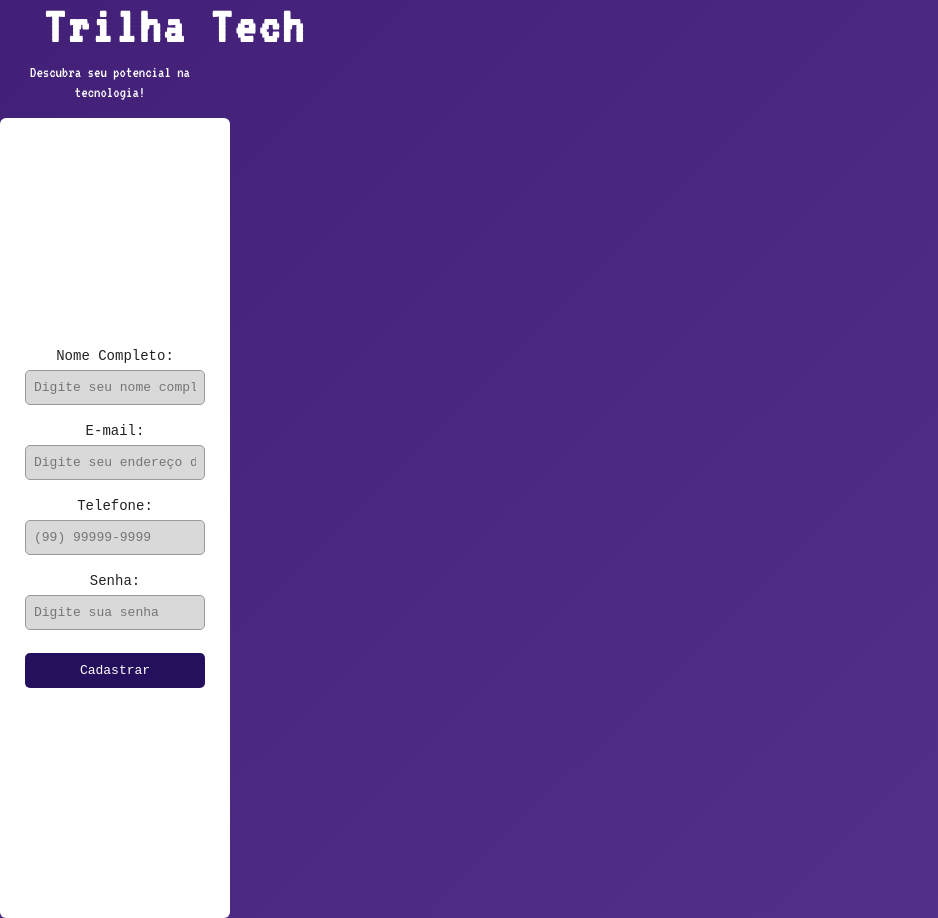
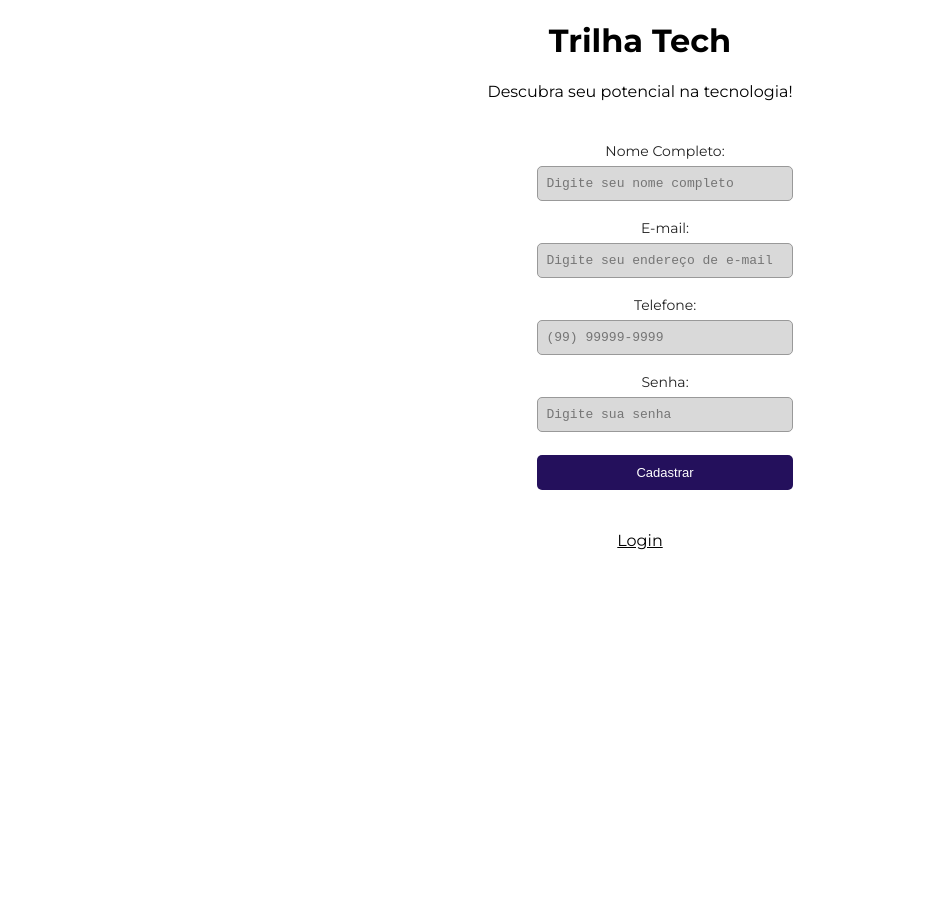
Before and after one commit to guilherme-marian/trilha-tech, a React (Create React App) app: page /cadastro in a window 1280 px wide. Shown: the whole page, without its empty margins (0-938 px from the left). After the commit the page ends 800 px from the top, so only its background shows below. Built offline with nearby package versions, Linux system fonts and the light colour scheme.

Commit message:
css changes

```diff
--- a/src/Pages/cadastro.js
+++ b/src/Pages/cadastro.js
@@ -1,11 +1,10 @@
 import React from 'react';
-import './cadastro.css';
-
+import Style from './cadastro.module.css'
 
 function Titulo(){
 
         return(
-            <div className="titulo">
+            <div className={Style.Titulo}>
                 <h1>Trilha Tech</h1>
                 <p>Descubra seu potencial na tecnologia!</p>
             </div>
@@ -15,8 +14,8 @@ function Titulo(){
 function CamposCadastro(){
     return(
 
-
-        <div className="campos-cadastro">
+    <div>
+        <div className={Style.camposCadastro}>
             <form action="/cadastro" method="post" class="form-usuario">
                     <div className="form-group">
 
@@ -42,6 +41,8 @@ function CamposCadastro(){
                     </form>
 
             </div>
+        <p className={Style.hyperlink}><a href="/">Login</a></p>
+    </div>
 
     )
 }
@@ -49,13 +50,15 @@ function CamposCadastro(){
 
 function Cadastro() {
     return(
-
-        <div className="cadastro">
+    <div className={Style.container}>
+        <div className={Style.Cadastro}>
 
         <Titulo/>
         <CamposCadastro/>
 
         </div>
+    </div>
+
 
     )
 
--- a/src/Pages/cadastro.css
+++ b/src/Pages/cadastro.module.css
@@ -1,22 +1,18 @@
-body {
+.container {
     margin: 0;
     padding: 0;
+    display: flex;
+    align-items: center;
+    justify-content: center;
 
-    font-family: "Courier New", monospace;
+    font-family:'montserrat' ;
 
-    background: linear-gradient(
-        135deg,
-        #432078,
-        #55328c
-    );
+    background-color: white;
 }
 
 
-
-
-.campos-cadastro {
+.camposCadastro {
     width: 100%;
-    min-height: 100vh;
 
     display: flex;
     align-items: center;
@@ -25,7 +21,11 @@ body {
     gap: 100px;
 }
 
-
+.camposCadastro form {
+    display: flex;
+    align-items: center;
+    justify-content: center;
+}
 
 
 .titulo {
@@ -36,7 +36,9 @@ body {
 }
 
 .titulo h1 {
-    margin: 0;
+    display: flex;
+    align-items: center;
+    justify-content: center;
 
     font-size: 52px;
     font-weight: 700;
@@ -54,8 +56,7 @@ body {
 
 
 
-.campos-cadastro {
-    width: 230px;
+.camposCadastro {
 
     background-color: white;
 
@@ -63,13 +64,10 @@ body {
 
     border-radius: 6px;
 
-    box-sizing: border-box;
+
 }
 
-
-
-
-.campos-cadastro label {
+.camposCadastro label {
     display: block;
 
     font-size: 14px;
@@ -82,7 +80,7 @@ body {
 
 
 
-.campos-cadastro input {
+.camposCadastro input {
     width: 100%;
     height: 35px;
 
@@ -104,7 +102,7 @@ body {
 
 
 
-.campos-cadastro button {
+.camposCadastro button {
     width: 100%;
     height: 35px;
 
@@ -117,16 +115,22 @@ body {
 
     color: white;
 
-    font-family: "Courier New", monospace;
     font-size: 13px;
 
     cursor: pointer;
 }
 
+p {
+    color: black;
+}
+
+.hyperlink a{
+    text-decoration:underline;
+    color: black
+}
 
 
-
-.campos-cadastro button:hover {
+.camposCadastro button:hover {
     background-color: #351783;
 }
 
--- a/src/Pages/home.js
+++ b/src/Pages/home.js
@@ -0,0 +1,13 @@
+import React from 'react'
+import styles from './home.module.css'
+
+function Home()
+{
+    return(
+        <>
+            <p>Gracias supercell</p>
+        </>
+    )
+}
+
+export default Home;
--- a/src/Pages/login.js
+++ b/src/Pages/login.js
@@ -1,34 +1,34 @@
 import React, { Component } from 'react';
-import './login.css';
-import Andre from './../Assets/andreLogin.png';
-
+import Style from './login.module.css'
 
 class Titulo extends Component {
     render() {
         return(
-            <div className="titulo">
-                <h1>Trilha Tech</h1>
-                <p>Descubra seu potencial na tecnologia!</p>
+            <div>
+                <div className={Style.Titulo}>
+                    <h1>Trilha Tech</h1>
+                    <p>Descubra seu potencial na tecnologia!</p>
+                </div>
             </div>
+
         );
     }
 }
 
-
 class CamposLogin extends Component {
     render() {
         return(
-            <>
-            <div className="campos-login">
+        <div>
+            <div className={Style.camposLogin}>
                 <form action={"/logar"} method='POST'>
-                    <label>E-mail:</label>
+                    <label><b>E-mail:</b></label>
 
                     <input
                         type="email"
                         placeholder="Digite seu e-mail"
                     />
 
-                    <label>Senha:</label>
+                    <label><b>Senha:</b></label>
 
                     <input
                         type="password"
@@ -37,10 +37,10 @@ class CamposLogin extends Component {
 
                     <input class="submit" type="submit" value="Entrar"/>
                 </form>
-                <p>Não possui conta? <a href="/cadastro">Cadastre-se</a></p>
+                <p className={Style.hyperlink}><a href="/cadastro">Cadastre-se</a></p>
             </div>
 
-            </>
+        </div>
         );
     }
 }
@@ -49,19 +49,16 @@ class CamposLogin extends Component {
 class Login extends Component {
     render() {
         return(
-            <div className="login">
+            <div className={Style.container}>
+                <div className={Style.Login}>
 
-                <Titulo />
+                    <Titulo />
 
-                <img
-                    src={Andre}
-                    className="personagem"
-                    alt="Andre"
-                />
+                    <CamposLogin />
 
-                <CamposLogin />
+                </div>
+            </div>
 
-            </div>
         );
     }
 }
--- a/src/Pages/login.css
+++ b/src/Pages/login.module.css
@@ -1,40 +1,35 @@
 @import url('https://fonts.googleapis.com/css2?family=VT323&display=swap');
 
 
-body {
-    margin: 0;
-    padding: 0;
-
-    font-family: "Courier New", monospace;
-
-    background: linear-gradient(
-        135deg,
-        #432078,
-        #55328c
-    );
-
+.container {
+    margin: 200px;
+    margin-left: 100px;
+    margin-right: 100px;
+    display: flex;
+    align-items: center;
+    justify-content: center;
+    font-family: 'montserrat';
 }
 
 .login {
-    width: 100%;
-    min-height: 100vh;
+
 
     display: flex;
     align-items: center;
     justify-content: center;
 
-    gap: 150px;
+
 }
 
 
 .titulo {
     width: 500px;
-    color: white;
+
 }
 
 .titulo h1 {
     margin: 0;
-
+    color: #5e17eb;
     font-family: 'VT323', monospace;
     font-size: 100px;
     font-weight: 400;
@@ -51,20 +46,18 @@ body {
 }
 
 
-.campos-login {
+.camposLogin {
     width: 350px;
-
     background-color: white;
-
     padding: 35px;
+    border: 1px solid black;
 
     border-radius: 8px;
-
     box-sizing: border-box;
 }
 
 
-.campos-login label {
+.camposLogin label {
     display: block;
 
     font-size: 18px;
@@ -75,7 +68,7 @@ body {
 }
 
 
-.campos-login input {
+.camposLogin input {
     width: 100%;
     height: 45px;
 
@@ -90,32 +83,29 @@ body {
 
     background-color: #d9d9d9;
 
-    font-family: "Courier New", monospace;
     font-size: 15px;
 }
 
 
-.campos-login button, input[type="submit"] {
+.camposLogin button, input[type="submit"] {
     width: 100%;
     height: 45px;
 
     margin-top: 5px;
 
-    border: none;
     border-radius: 5px;
 
     background-color: #24105c;
 
     color: white;
 
-    font-family: "Courier New", monospace;
     font-size: 15px;
 
-    cursor: pointer;
+    cursor:pointer;
 }
 
 
-.campos-login button:hover {
+.camposLogin button:hover {
     background-color: #351783;
 }
 
@@ -133,3 +123,8 @@ body {
 
     z-index: 10;
 }
+
+.hyperlink a{
+    text-decoration: underline;
+    color: black;
+}
--- a/src/index.css
+++ b/src/index.css
@@ -1,8 +1,10 @@
+@font-face {
+  font-family: 'montserrat';
+  src: url('./Assets/Fonts/Montserrat-VariableFont_wght.ttf');
+}
+
 body {
   margin: 0;
-  font-family: -apple-system, BlinkMacSystemFont, 'Segoe UI', 'Roboto', 'Oxygen',
-    'Ubuntu', 'Cantarell', 'Fira Sans', 'Droid Sans', 'Helvetica Neue',
-    sans-serif;
   -webkit-font-smoothing: antialiased;
   -moz-osx-font-smoothing: grayscale;
 }
--- a/src/routes.js
+++ b/src/routes.js
@@ -1,6 +1,7 @@
 import {BrowserRouter as Router, Routes, Route} from 'react-router-dom';
 import Login from './Pages/login';
 import Cadastro from './Pages/cadastro'
+import Home from './Pages/home'
 
 
 function AppRoutes() {
@@ -9,6 +10,7 @@ function AppRoutes() {
             <Routes>
                 <Route path="/" element={<Login/>}/>
                 <Route path="/cadastro" element={<Cadastro/>}/>
+                <Route path='/home' element={<Home/>}/>
             </Routes>
         </Router>
     );
```
Also changed, not shown: src/Assets/Fonts/Montserrat-VariableFont_wght.ttf (added), src/Pages/home.module.css (added).
